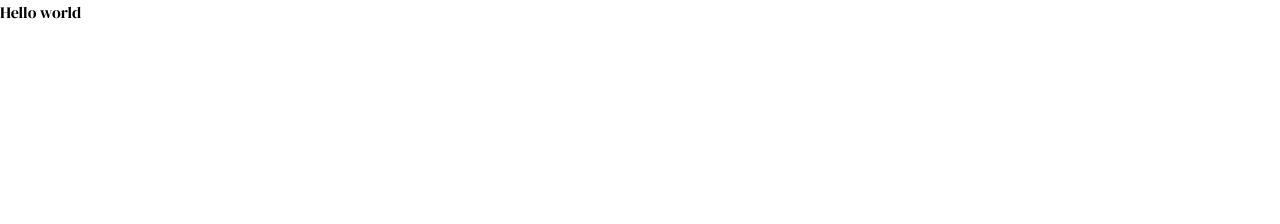
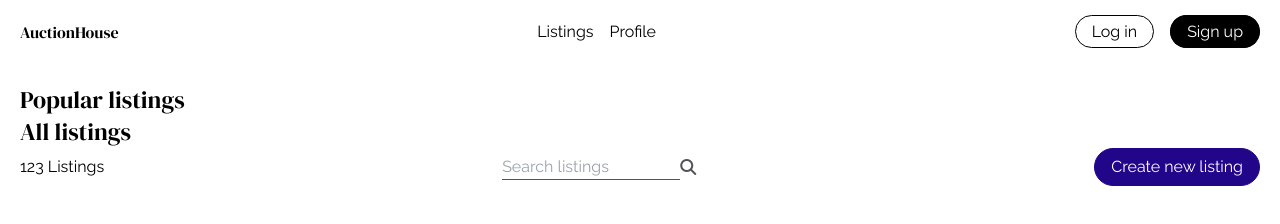
Before and after one commit to asimenstad/semester-project-2, a website: page index.html in a window 1280 px wide. Drawn offline with Linux system fonts and the light colour scheme.

Commit message:
Create navbar

```diff
--- a/index.html
+++ b/index.html
@@ -8,13 +8,88 @@
     <link rel="preconnect" href="https://fonts.gstatic.com" crossorigin />
     <link
       href="https://fonts.googleapis.com/css2?family=DM+Serif+Display:ital@0;1&family=Raleway:ital,wght@0,200;0,300;0,400;0,500;0,600;0,700;1,200;1,300;1,400;1,500;1,600;1,700&display=swap"
-      rel="stylesheet" />
+      rel="stylesheet"
+    />
+    <script
+      src="https://kit.fontawesome.com/0c995894a1.js"
+      crossorigin="anonymous"
+    ></script>
     <link rel="stylesheet" href="./dist/css/styles.css" />
     <title>AuctionHouse</title>
   </head>
-  <body>
-    <header></header>
-    <main><h1 class="font-display">Hello world</h1></main>
+  <body class="font-body">
+    <header>
+      <nav class="container relative mx-auto p-5">
+        <div class="flex justify-between items-center">
+          <div class="logo font-display">AuctionHouse</div>
+          <div class="hidden md:flex">
+            <ul class="flex space-x-4">
+              <li>
+                <a
+                  href="index.html"
+                  class="hover:text-indigo hover:font-medium active:text-indigo"
+                  >Listings</a
+                >
+              </li>
+              <li>
+                <a href="" class="hover:text-indigo hover:font-medium"
+                  >Profile</a
+                >
+              </li>
+            </ul>
+          </div>
+          <div class="hidden md:flex">
+            <ul class="flex space-x-4">
+              <li>
+                <a
+                  href=""
+                  class="border border-black px-4 py-1.5 rounded-full hover:bg-indigo hover:text-white hover:border-indigo"
+                  >Log in</a
+                >
+              </li>
+              <li>
+                <a
+                  href=""
+                  class="border border-black bg-black text-white px-4 py-1.5 rounded-full hover:bg-indigo hover:text-white hover:border-indigo"
+                  >Sign up</a
+                >
+              </li>
+            </ul>
+          </div>
+        </div>
+      </nav>
+    </header>
+    <main class="container p-5 mx-auto">
+      <div class="container">
+        <h1 class="font-display text-2xl">Popular listings</h1>
+      </div>
+      <div class="container">
+        <h2 class="font-display text-2xl">All listings</h2>
+        <div
+          class="space-y-4 md:flex md:space-y-0 justify-between items-baseline"
+        >
+          <p id="listingsCount">123 Listings</p>
+          <form class="flex">
+            <input
+              type="search"
+              name="search"
+              id="search"
+              class="border-b border-darkGray"
+              placeholder="Search listings"
+            />
+            <button type="submit">
+              <i class="fa-solid fa-magnifying-glass text-darkGray"></i>
+            </button>
+          </form>
+          <button
+            class="border border-indigo bg-indigo text-white px-4 py-1.5 rounded-full hover:bg-black hover:text-white hover:border-black"
+          >
+            Create new listing
+          </button>
+        </div>
+        <div class="container" id="listingsContainer"></div>
+      </div>
+    </main>
     <footer></footer>
   </body>
 </html>
--- a/tailwind.config.js
+++ b/tailwind.config.js
@@ -7,6 +7,11 @@ module.exports = {
         display: "DM Serif Display, serif",
         body: "Raleway, sans-serif",
       },
+      colors: {
+        indigo: "#21068A",
+        darkGray: "#52525B",
+        lightGray: "#ECECEC",
+      },
     },
   },
   plugins: [],
```
Also changed, not shown: dist/css/styles.css.
